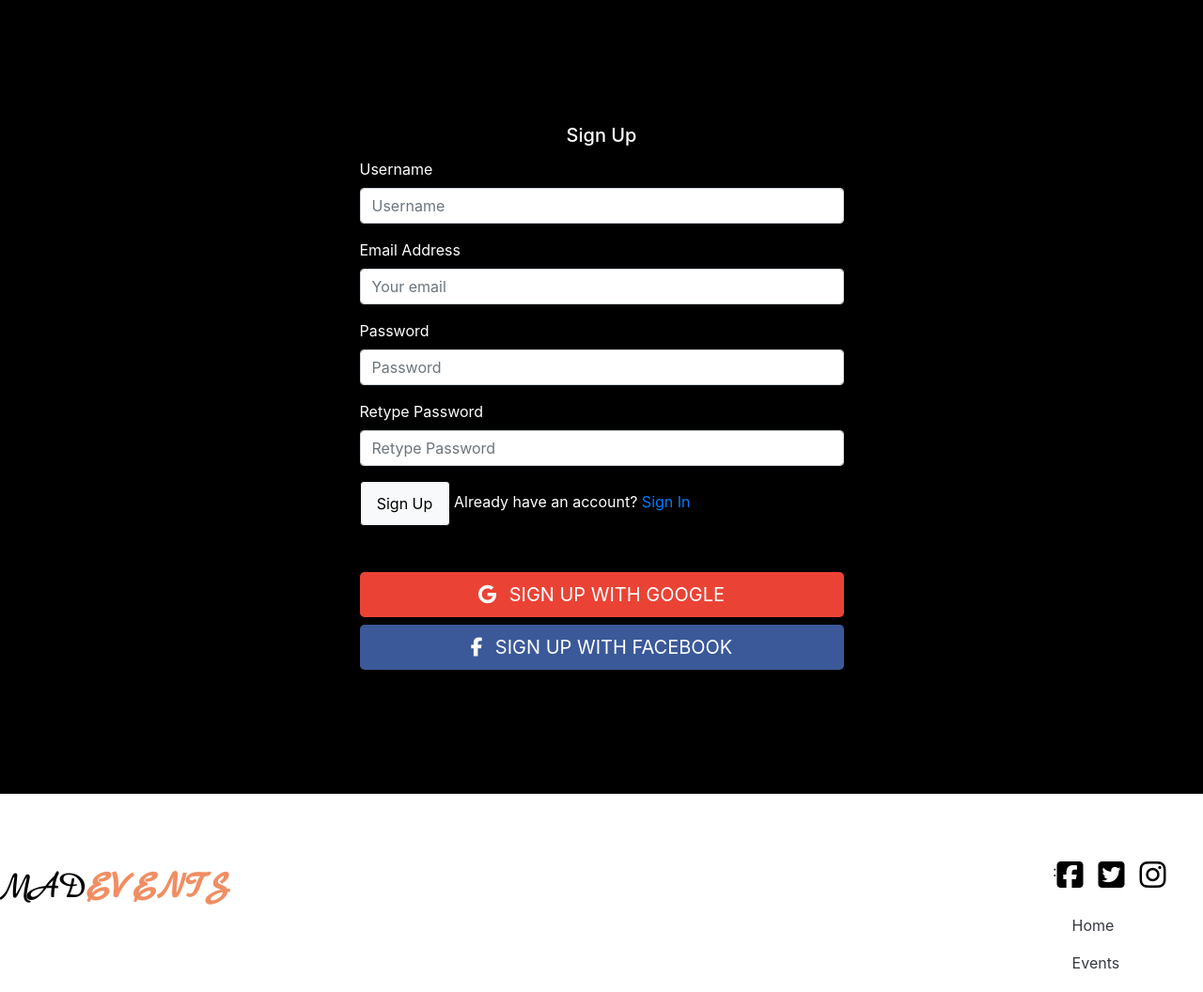
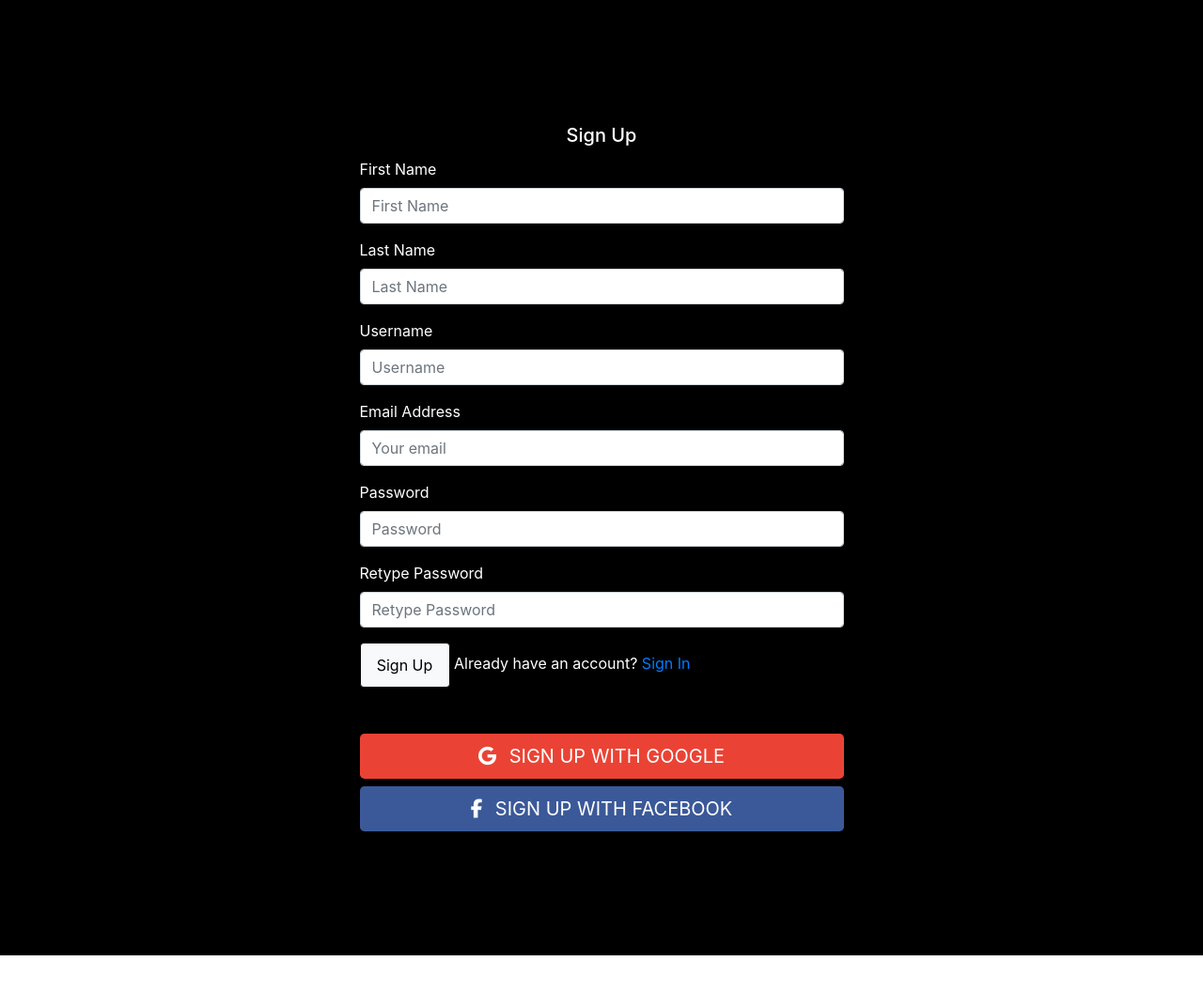
Before and after one commit to andreavillegasm/MadEvents, a PHP site: page /signup.php in a window 1280 px wide. Shown: the part 101-1157 px from the top of the page at 94% size. Run offline with PHP 8.4, Linux system fonts and the light colour scheme; some libraries are stand-ins or nearby versions.

Commit message:
Ádd field First Name and Last Name to signup form

```diff
--- a/classes/Database.php
+++ b/classes/Database.php
@@ -4,7 +4,7 @@
 class Database
 {
     private static $username = 'root';
-    private static $password = 'root';
+    private static $password = '';
     private static $dsn = 'mysql:host=localhost;dbname=mad_event';
 
     //create a connection property
--- a/signup.php
+++ b/signup.php
@@ -43,7 +43,17 @@
                             echo '<div class="alert alert-danger" role="alert">
                                     Fields cannot be empty!
                                 </div>';
-                        } else if ($_GET['error'] == "uidemailinvalid") {
+
+                        } else if ($_GET['error'] == "firstnameinvalid") {
+                            echo '<div class="alert alert-danger" role="alert">
+                                    Invalid first name
+                                </div>';
+
+                        } else if ($_GET['error'] == "lastnameinvalid") {
+                            echo '<div class="alert alert-danger" role="alert">
+                                    Invalid last name
+                                </div>';
+                        } else if ($_GET['error'] == "usernameemailinvalid") {
                             echo '<div class="alert alert-danger" role="alert">
                                     Invalid username and email
                                 </div>';
@@ -67,8 +77,16 @@
                 ?>
                 <form action="includes/signup.inc.php" method="post">
                     <div class="form-group text-white">
+                        <label for="firstname">First Name</label>
+                        <input type="text" name="firstname" class="form-control" id="firstname" placeholder="First Name">
+                    </div>
+                    <div class="form-group text-white">
+                        <label for="lastname">Last Name</label>
+                        <input type="text" name="lastname" class="form-control" id="lastname" placeholder="Last Name">
+                    </div>
+                    <div class="form-group text-white">
                         <label for="username">Username</label>
-                        <input type="text" name="uid" class="form-control" id="username" placeholder="Username">
+                        <input type="text" name="username" class="form-control" id="username" placeholder="Username">
                     </div>
                     <div class="form-group text-white">
                         <label for="emailAddress">Email Address</label>
```
Also changed, not shown: classes/Query.php (+8 -4 lines), includes/signup.inc.php (+20 -8 lines).
